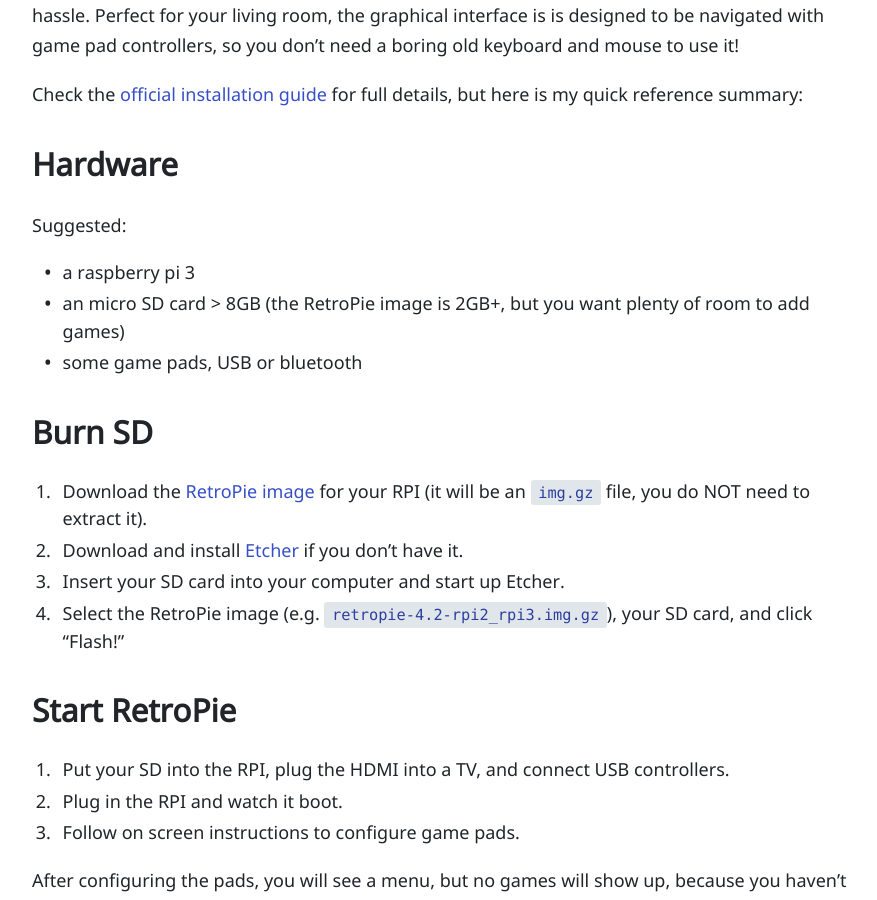
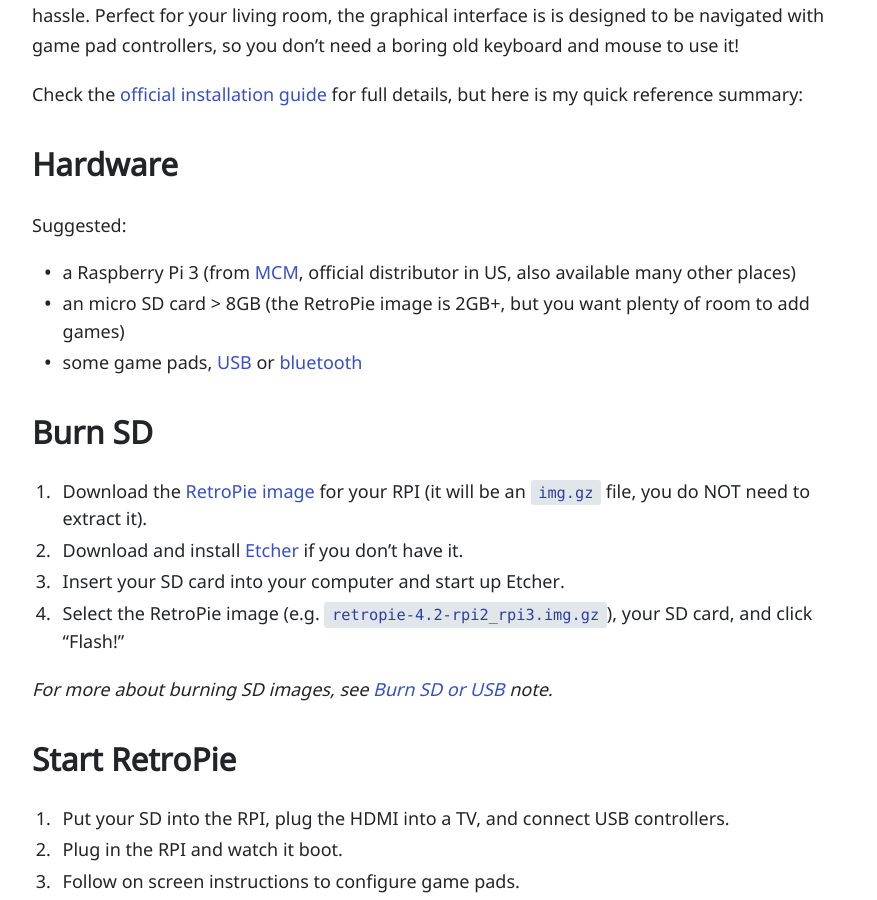
Before and after one commit to evanwill/_drafts, a Jekyll site: the page built from _notes/retropie.md, in a window 1280 px wide and 900 px high, scrolled down 330 px. Shown: the whole window, without its empty margins (194-1071 px from the left). Built offline with Jekyll 4.4.1, drawn with Linux system fonts in a browser that asks for light colours; some of the changed text lies outside the part shown.

Commit message:
update retropie

```diff
--- a/_notes/retropie.md
+++ b/_notes/retropie.md
@@ -14,9 +14,9 @@
 ## Hardware
 
 Suggested:
-- a raspberry pi 3
+- a Raspberry Pi 3 (from [MCM](http://www.mcmelectronics.com/product/83-17300), official distributor in US, also available many other places)
 - an micro SD card > 8GB (the RetroPie image is 2GB+, but you want plenty of room to add games)
-- some game pads, USB or bluetooth
+- some game pads, [USB](https://www.amazon.com/dp/B01KJS4ILY/ref=cm_sw_r_cp_ep_dp_09aIzb6JAXW5P) or [bluetooth](https://www.amazon.com/dp/B014QP2H1E/ref=cm_sw_r_cp_ep_dp_58aIzbS183WB8)
 
 ## Burn SD
 
@@ -24,6 +24,8 @@
 2. Download and install [Etcher](https://etcher.io/) if you don't have it.
 3. Insert your SD card into your computer and start up Etcher.
 4. Select the RetroPie image (e.g. `retropie-4.2-rpi2_rpi3.img.gz`), your SD card, and click "Flash!"
+
+*For more about burning SD images, see [Burn SD or USB](https://evanwill.github.io/_drafts/notes/burn-iso.html) note.*
 
 ## Start RetroPie
 
@@ -50,3 +52,10 @@
 ## Play!
 
 You should be good to go!
+
+General menu controls:
+- A = select
+- B = back
+- Start = menu
+- Start + Select (in game) = exit back to main menu
+- Select + B (in game) = reset
```
